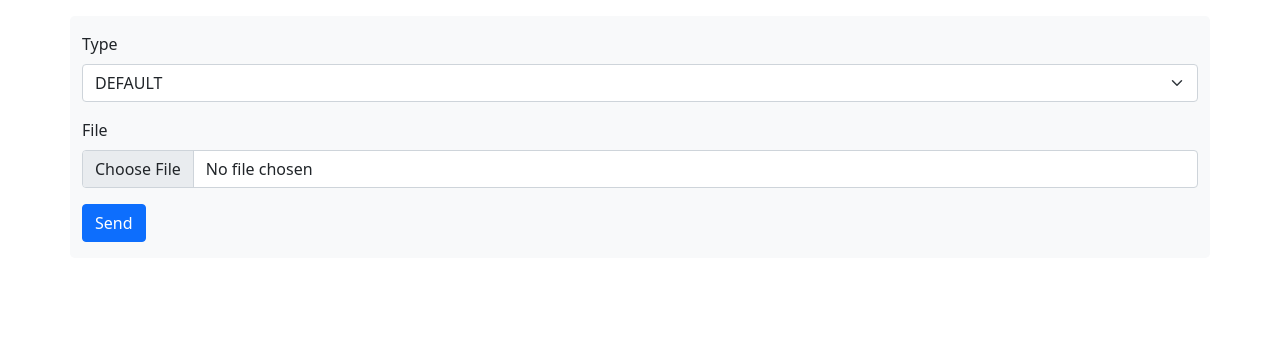
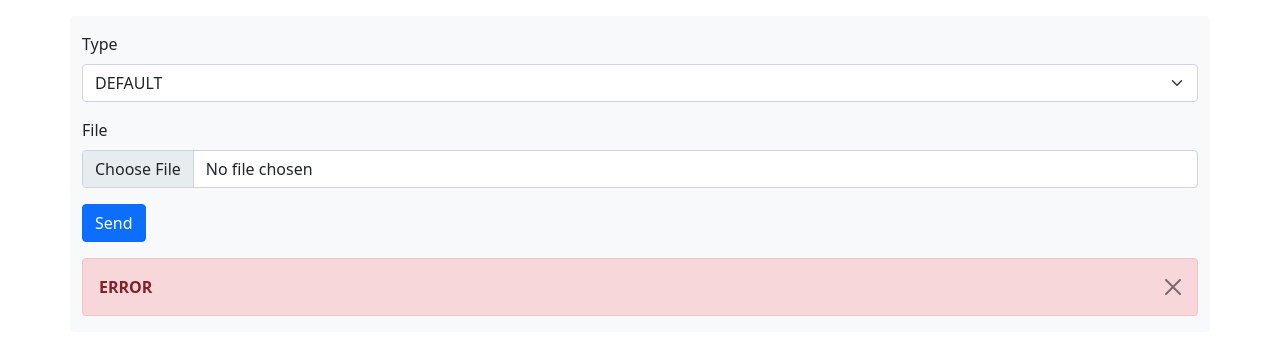
Before and after one commit to UrbanoJVR/FinMapper, a Flask app: template app/templates/file_import/load_file.html in a window 1280 px wide. Shown: the part 56-411 px from the top of the page. Run offline with Flask 3, Linux system fonts and the light colour scheme; the template is opened without the code that fills it: values that come from a table or form of the project are taken from there, others are empty; some libraries are stand-ins or nearby versions.

Commit message:
Tanslations not working

```diff
--- a/app/__init__.py
+++ b/app/__init__.py
@@ -1,5 +1,3 @@
-from importlib import import_module
-
 from flask import Flask
 from flask_babel import Babel
 from config import config
@@ -11,6 +9,7 @@ def register_blueprints(app):
 
 
 def get_locale():
+    print('CALLING LOCALE SELECTOR')
     return 'es'
 
 
@@ -19,9 +18,11 @@ babel = Babel()
 
 def create_app(config_name):
     app = Flask(__name__)
+
+    babel.init_app(app, locale_selector=get_locale)
+
     app.config.from_object(config[config_name])
     config[config_name].init_app(app)
-    babel.init_app(app, locale_selector=get_locale)
     register_blueprints(app)
 
     return app
--- /dev/null
+++ b/app/file_import/forms.py
@@ -0,0 +1,17 @@
+from flask_wtf import FlaskForm
+from flask_wtf.file import FileField, FileAllowed, FileRequired
+from wtforms.fields.choices import SelectField
+from wtforms.validators import DataRequired
+from flask_babel import lazy_gettext, gettext
+
+
+class MovementFileForm(FlaskForm):
+    type = SelectField(lazy_gettext('Type'), choices=[('default', 'DEFAULT'), ('bbva', 'BBVA')])
+    file = FileField(lazy_gettext('File'),
+                     validators=[DataRequired(),
+                                 FileAllowed(['csv'], message='FileExtensionNotAllowed')],
+                     render_kw={"class": "form-control"})
+
+
+class AnotherForm(FlaskForm):
+    pass
--- a/app/file_import/movement_file_form.py
+++ /dev/null
@@ -1,10 +0,0 @@
-from flask_wtf import FlaskForm
-from flask_wtf.file import FileField, FileAllowed, FileRequired
-from wtforms.fields.choices import SelectField
-from wtforms.validators import DataRequired
-from flask_babel import lazy_gettext as _l
-
-
-class MovementFileForm(FlaskForm):
-    type = SelectField(_l('Type'), choices=[('default', 'DEFAULT'), ('bbva', 'BBVA')])
-    file = FileField(_l('File'), render_kw={"class": "form-control"})
--- a/app/templates/file_import/load_file.html
+++ b/app/templates/file_import/load_file.html
@@ -23,14 +23,13 @@
                             <button type="submit" class="btn btn-primary">{{ _('Send') }}</button>
                         </div>
                     </form>
-                    {#<label for="bankSelector" class="form-label mt-3">Seleccione el tipo de archivo</label>
-                    <select class="form-select" aria-label="Default select example" id="bankSelector">
-                        <option selected>Configuración de archivo</option>
-                        <option value="1">BBVA</option>
-                        <option value="2">Openbank</option>
-                        <option value="3">FinMapper default</option>
-                    </select>#}
                 </div>
+                {% if error != None %}
+                    <div class="alert alert-danger alert-dismissible fade show" role="alert">
+                        <strong>ERROR</strong> {{ error }}
+                        <button type="button" class="btn-close" data-bs-dismiss="alert" aria-label="Close"></button>
+                    </div>
+                {% endif %}
                 {#                flujo: usuario elije archivo y le da a cargar. Después, el sistema va a otra pantalla en la
 que el usuario ve la tabla con los datos que ha cargado. El usuario aquí elije si quiere no guardar alguno de los datos
 o guardarlo pero sin contabilizar. Cuando ha terminado, el usuario pulsa guardar. El usuario, sin guardar, puede pulsar volver
```
Also changed, not shown: app/file_import/routes.py (+9 -2 lines), translations/en/LC_MESSAGES/messages.po, translations/es/LC_MESSAGES/messages.po, 3 other files.
